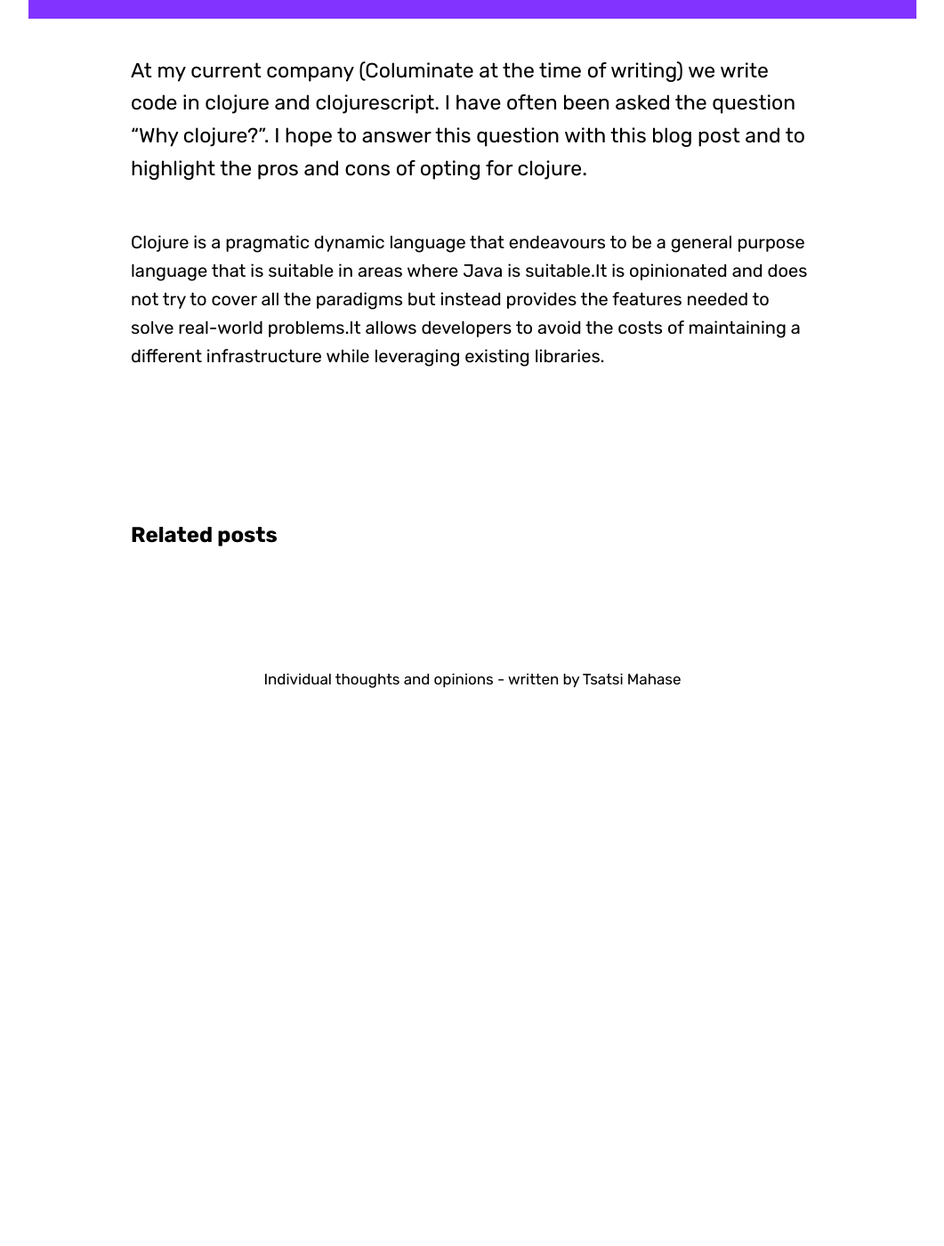
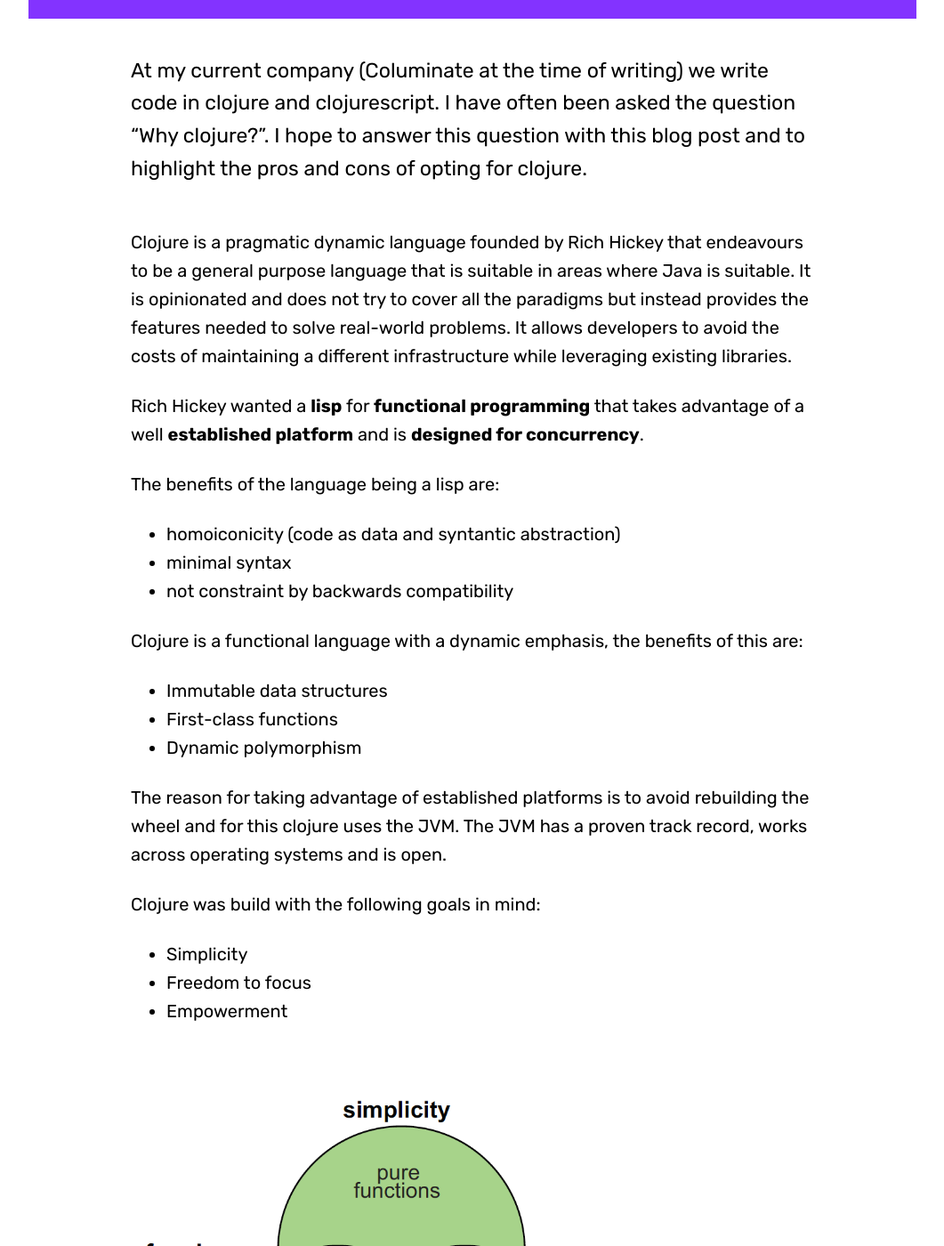
Before and after one commit to Tsatsi/tsatsi.github.io, a Jekyll site: the page built from _posts/2018-08-16-why-clojure.md, in a window 1280 px wide and 1400 px high, scrolled down 805 px. Shown: the whole window at 89% size, without its empty margins (109-1170 px from the left). Built offline with Jekyll 4.4.1, drawn with Linux system fonts in a browser that asks for light colours; some web fonts are replaced; comment, search, counter and statistics services are not loaded; before the commit the page ends 1646 px from its top, so only the background shows below that.

Commit message:
adding clojure goals

```diff
--- a/_posts/2018-08-16-why-clojure.md
+++ b/_posts/2018-08-16-why-clojure.md
@@ -14,4 +14,25 @@ At my current company (Columinate at the time of writing) we write code in cloju
 {: .lead}
 <!–-break-–>
 
-Clojure is a pragmatic dynamic language that endeavours to be a general purpose language that is suitable in areas where Java is suitable.It is opinionated and does not try to cover all the paradigms but instead provides the features needed to solve real-world problems.It allows developers to avoid the costs of maintaining a different infrastructure while leveraging existing libraries.
+Clojure is a pragmatic dynamic language founded by Rich Hickey that endeavours to be a general purpose language that is suitable in areas where Java is suitable. It is opinionated and does not try to cover all the paradigms but instead provides the features needed to solve real-world problems. It allows developers to avoid the costs of maintaining a different infrastructure while leveraging existing libraries.
+
+Rich Hickey wanted a **lisp** for **functional programming** that takes advantage of a well **established platform** and is **designed for concurrency**.
+
+The benefits of the language being a lisp are:
+- homoiconicity (code as data and syntantic abstraction)
+- minimal syntax
+- not constraint by backwards compatibility
+
+Clojure is a functional language with a dynamic emphasis, the benefits of this are:
+- Immutable data structures
+- First-class functions
+- Dynamic polymorphism
+
+The reason for taking advantage of established platforms is to avoid rebuilding the wheel and for this clojure uses the JVM. The JVM has  a proven track record, works across operating systems and is open.
+
+Clojure was build with the following goals in mind:
+- Simplicity
+- Freedom to focus
+- Empowerment
+
+![clojure-goals](../assets/img/clojure-goals.png)
```
Also changed, not shown: assets/img/clojure-goals.png (added).
